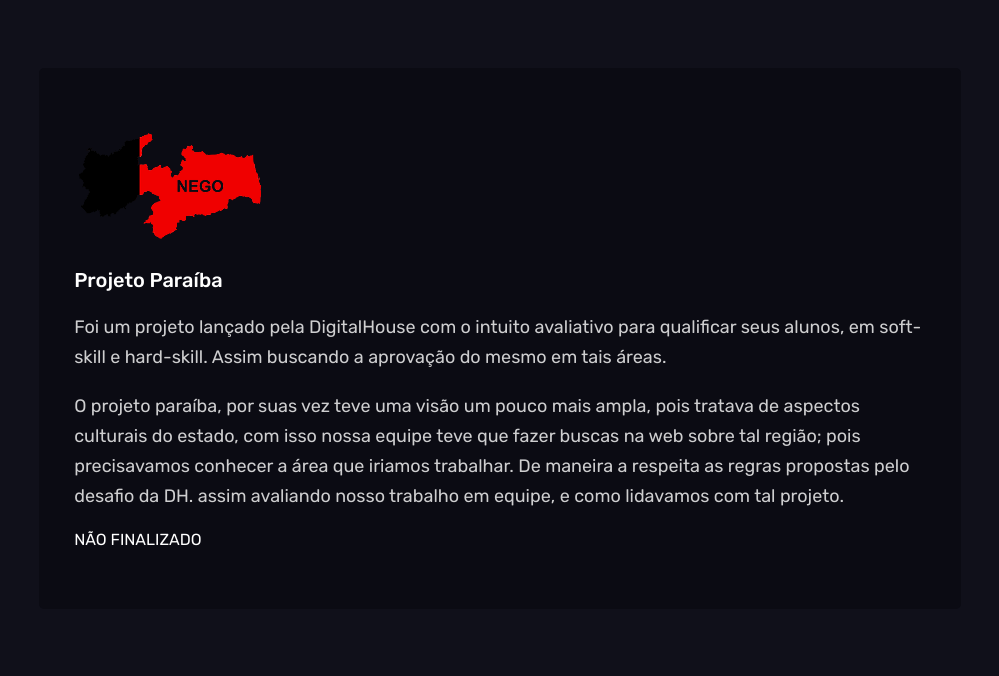
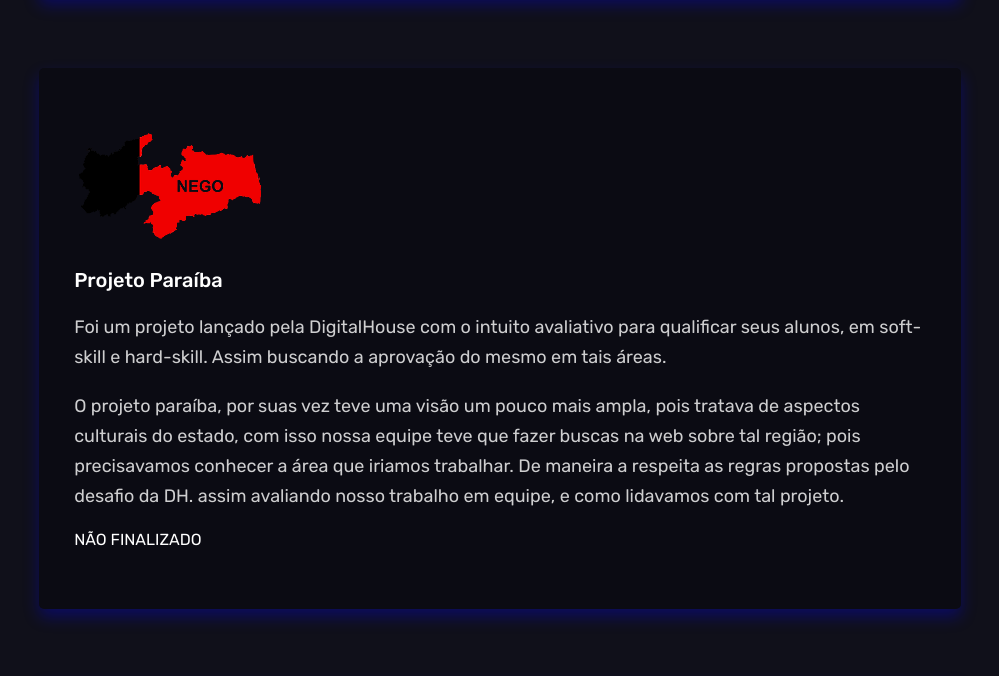
Before and after one commit to GabrielHebreus/Portif-lio, a plain HTML site: page index.html in a window 1280 px wide. Shown: the part 2290-2966 px from the top of the page, without its empty margins (140-1139 px from the left). Drawn offline with nearby package versions, Linux system fonts and the light colour scheme.

Commit message:
Update style.css
Atualização do shadow

```diff
--- a/css/style.css
+++ b/css/style.css
@@ -195,6 +195,7 @@ section {
   border-radius: 5px;
   cursor: pointer;
   transition: all 0.4s;
+  box-shadow: 0 8px 16px rgba(0, 0, 255, 0.3);
 }
 .row img {
   font-size: 3rem;
```
